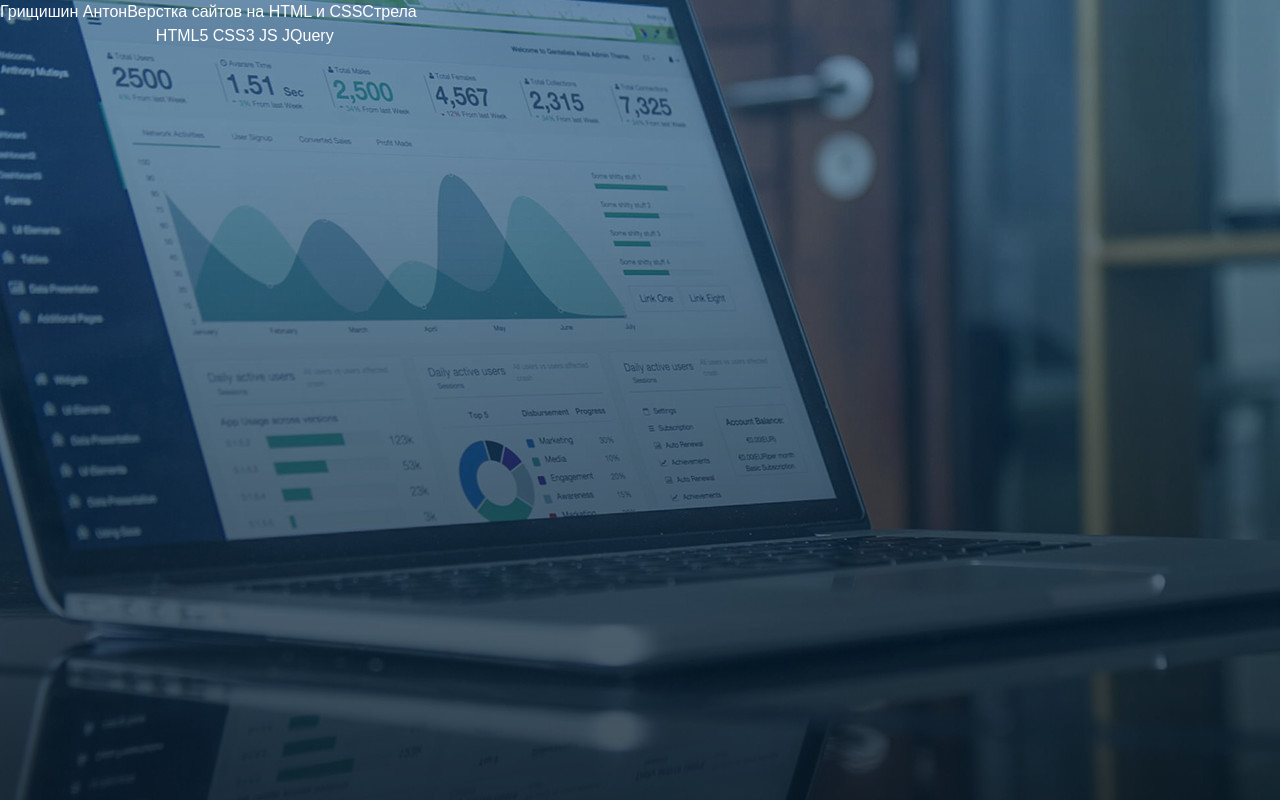
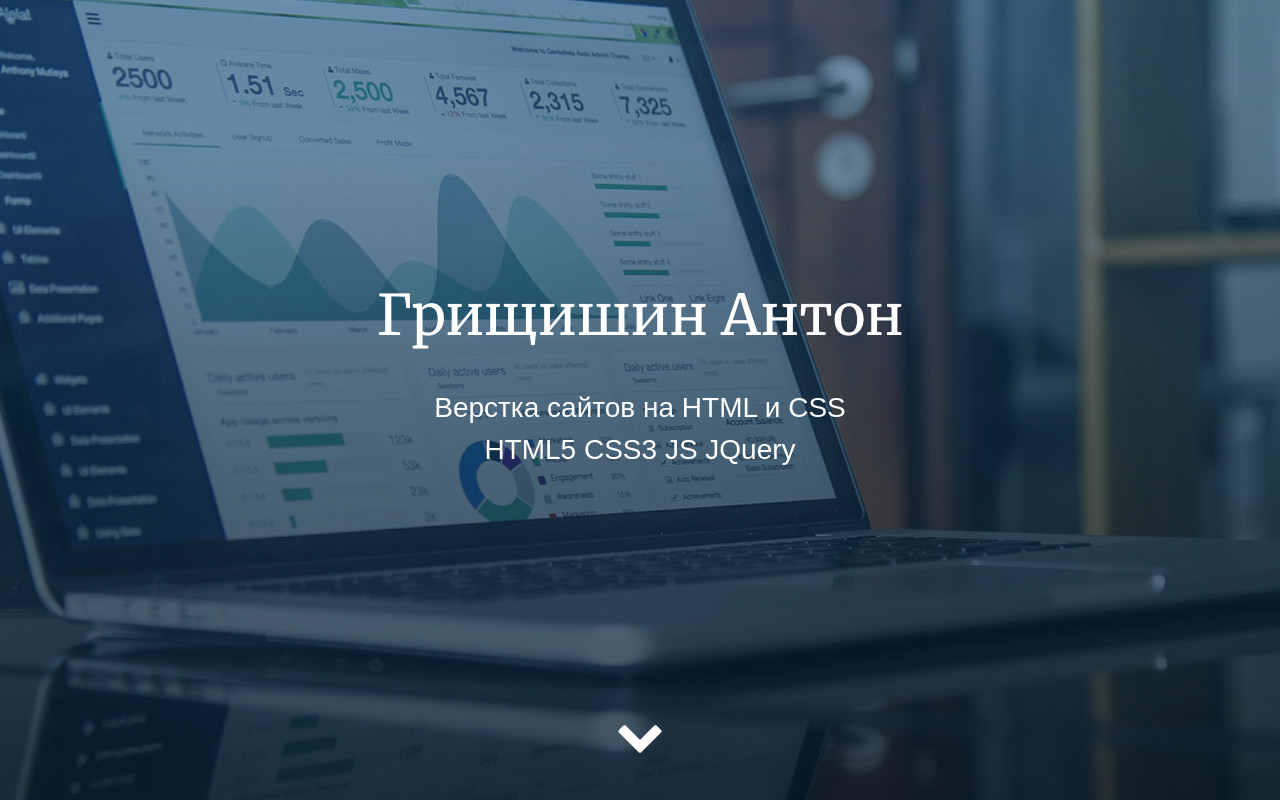
Before and after one commit to Kanes85/webacademy_portfolio, a plain HTML site: page index.html in a window 1280 px wide. Drawn offline with nearby package versions, Linux system fonts and the light colour scheme; a web font is replaced by a local one.

Commit message:
Урок 2.4

```diff
--- a/index.html
+++ b/index.html
@@ -27,8 +27,8 @@
     Верстка сайтов на HTML и CSS<br> HTML5 CSS3 JS JQuery
   </div>
   <div class="header_arrow">
-    Стрела
-  </div>
+		<i class="fa fa-chevron-down" aria-hidden="true"></i>
+	</div>
 </div>
 <!-- PORTFOLIO -->
 
--- a/style/style.css
+++ b/style/style.css
@@ -1,5 +1,3 @@
-/* font-family: 'Merriweather', serif; */
-
 html {
   font-family: 'PT Sans Caption', sans-serif;
   font-size: 16px;
@@ -12,12 +10,39 @@ html {
   background-image: url('../image/bg/bg-header.jpg');
   background-repeat: no-repeat;
   background-position: center;
-  background-size: cover; /*изображение пропорционально растягивается и занимает весь блок внутри которого находиться*/
+	background-size: cover; /*изображение пропорционально растягивается и занимает весь блок внутри которого находиться*/
   height: 100vh;
 
   color: #ffffff;
   text-align: center;
 
-  display: flex;
+	display: flex;
+	flex-direction: column;
+	align-items: center;
+	justify-content: center;
 
+	position: relative;
 }
+
+.header_title {
+	font-size: 56px;
+	margin-bottom: 30px;
+	margin-top: -56px;
+	font-family: 'Merriweather', serif;
+}
+
+.header_slogan {
+	font-size: 28px;
+	line-height: 42px;
+}
+
+.header_arrow {
+	font-size: 48px;
+	width: 60px;
+	height: 50px;
+	margin-left: -30px;
+
+	position: absolute;
+	bottom: 50px;
+	left: 50%;
+}
```
